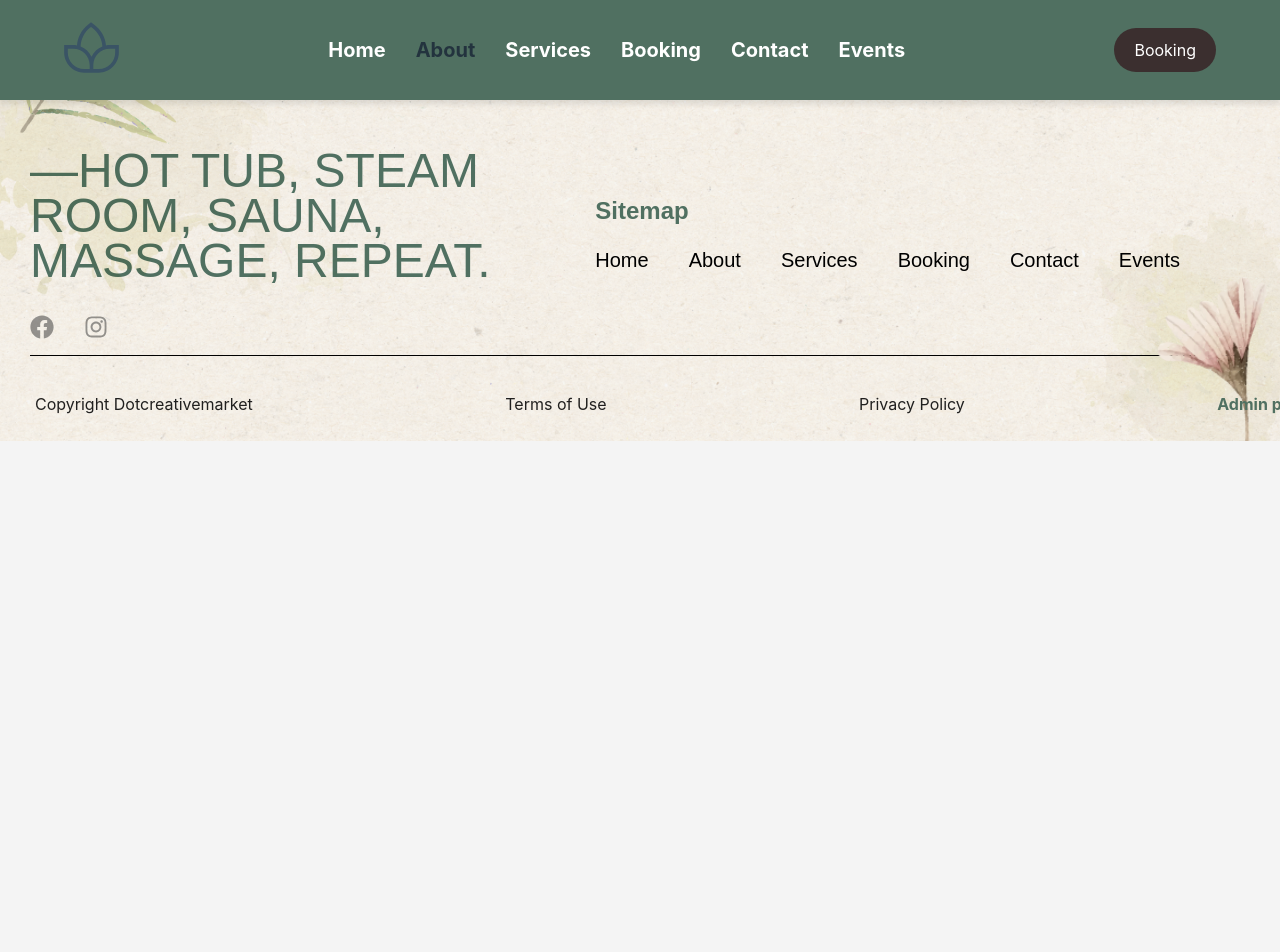
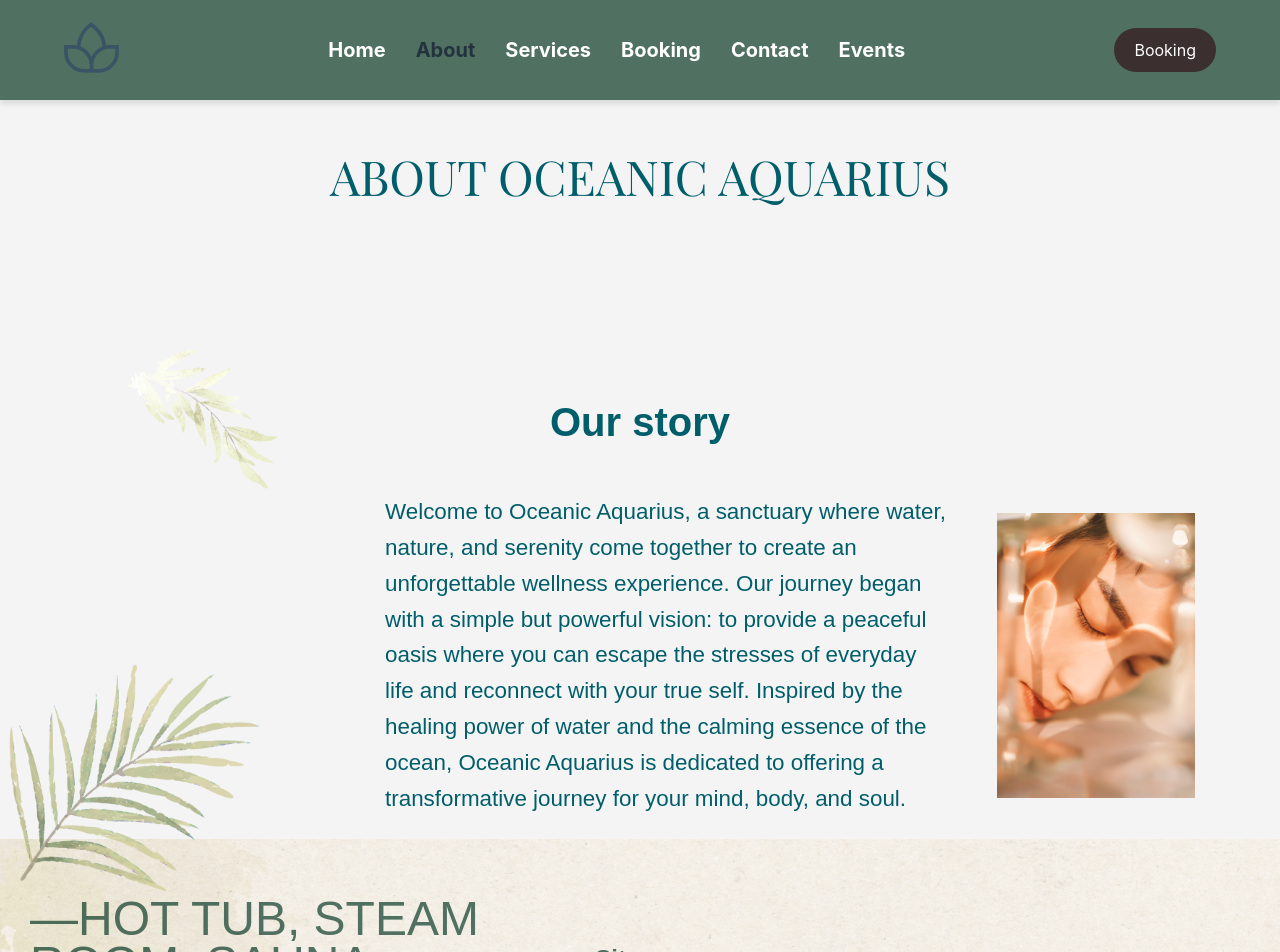
Before and after one commit to EmmaaDy/Examensarbete-SPA, a React (Vite) app in the folder frontend/: page /about in a window 1280 px wide. Shown: the top 952 px of the page. Before the commit the page ends 821 px from the top, so only its background shows below. Built offline with nearby package versions, Linux system fonts and the light colour scheme.

Commit message:
some content and styling

```diff
--- a/frontend/src/pages/About.tsx
+++ b/frontend/src/pages/About.tsx
@@ -1,10 +1,32 @@
-// src/pages/About.tsx
+import '../styles/About.css';
+import topleaf from '../assets/abt-topleaf.png';
+import relaxed from '../assets/abt-relaxedtop.png';
+
 const About = () => {
-    return (
-      <div>
+  return (
+    <div className='about'>
+      <section className='about-header'>
         <h1>About Oceanic Aquarius</h1>
-      </div>
-    );
-  };
+      </section>
 
-  export default About;
+      <section className='story'>
+        <img src={topleaf} alt="story-leaf" className="story-leaf" />
+        <h3>Our story</h3>
+
+        <div className='story-content'>
+          <p>
+            Welcome to Oceanic Aquarius, a sanctuary where water, nature, and serenity come together
+            to create an unforgettable wellness experience. Our journey began with a simple but powerful
+            vision: to provide a peaceful oasis where you can escape the stresses of everyday life and
+            reconnect with your true self. Inspired by the healing power of water and the calming essence
+            of the ocean, Oceanic Aquarius is dedicated to offering a transformative journey for your mind,
+            body, and soul.
+          </p>
+          <img src={relaxed} alt="abt-relaxed" className="story-image" />
+        </div>
+      </section>
+    </div>
+  );
+};
+
+export default About;
--- /dev/null
+++ b/frontend/src/styles/About.css
@@ -0,0 +1,62 @@
+.about {
+    font-family: Arial, sans-serif;
+    color: #005e6b;
+    text-align: center; /* Centrera all text i sektionen */
+}
+
+.about-header {
+    text-align: center;
+    padding: 100px 0;
+}
+
+.about-header h1 {
+    font-size: 3rem;
+    color: #005e6b;
+    text-transform: uppercase;
+    font-family: 'Playfair Display', serif;
+    font-weight: 300;
+}
+
+.story {
+    display: flex;
+    flex-direction: column;
+    align-items: center;
+    text-align: center;
+    max-width: 900px;
+    margin: 0 auto;
+}
+
+
+.story-content {
+    display: flex;
+    flex-direction: row;
+    justify-content: center;
+    align-items: center;
+    gap: 50px;
+    max-width: 1200px; /* Gör hela sektionen bredare */
+    width: 90%; /* Låter layouten anpassa sig bättre */
+    margin-left: 300px;
+    text-align: left;
+}
+
+.story-image {
+    height: auto;
+    object-fit: cover;
+}
+.story-leaf {
+    position: absolute;
+    top: 350px;
+    left: 10%;
+    max-width: 150px;
+}
+
+  .story h3 {
+    font-size: 2.5rem;
+    font-weight: 600;
+    margin-bottom: 20px;
+}
+
+.story-content p {
+    font-size: 1.4rem;
+    line-height: 1.6;
+}
```
